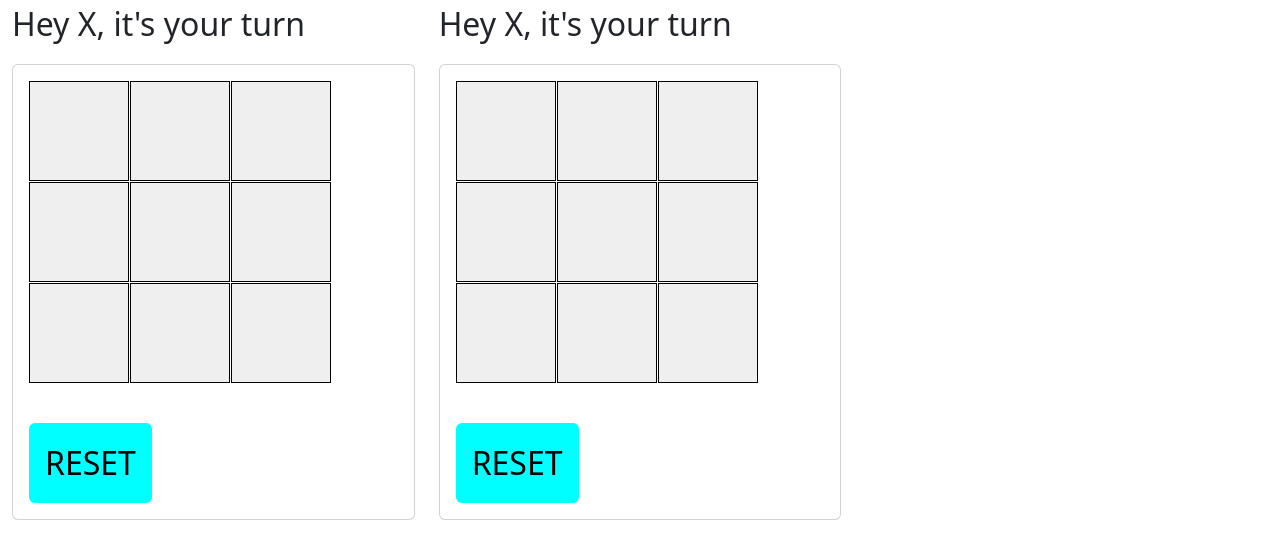
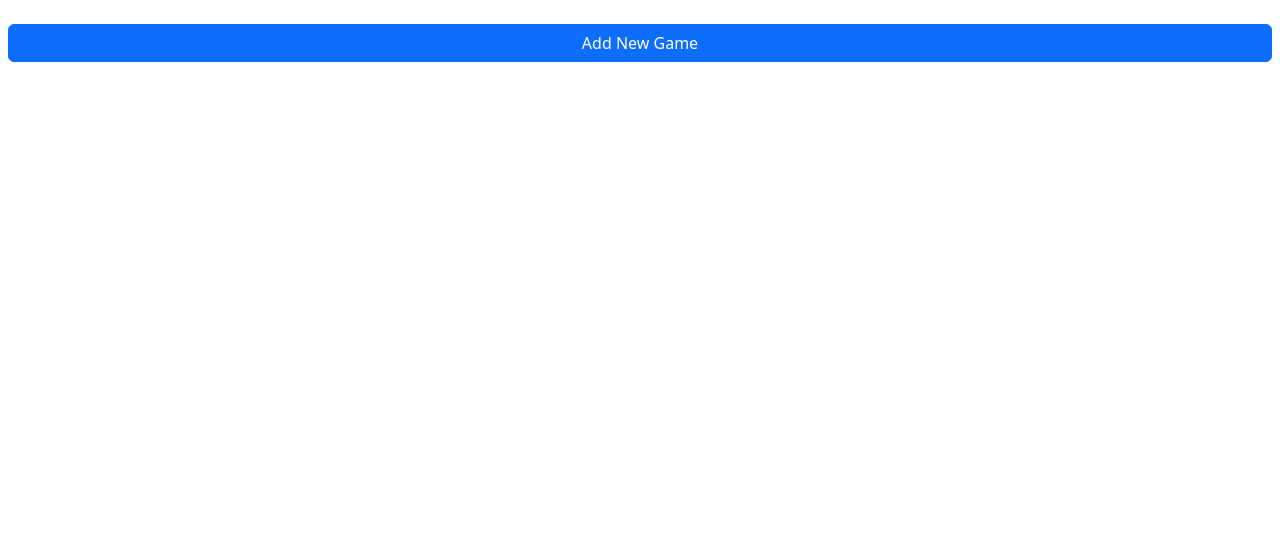
Before and after one commit to tenriajeng/Tic-Tac-Toe-tx, a Next.js app: page / in a window 1280 px wide. Shown: the top 558 px of the page. Built offline with nearby package versions, Linux system fonts and the light colour scheme.

Commit message:
add new game

```diff
--- a/pages/index.tsx
+++ b/pages/index.tsx
@@ -1,18 +1,30 @@
 
-import { Col, Container, Row } from "react-bootstrap";
+import { Button, Col, Container, Row } from "react-bootstrap";
 import 'bootstrap/dist/css/bootstrap.min.css';
+import { useState } from "react";
 import Board from "../containers/Board";
 
 export default function Home() {
+	const [data, setData] = useState(Array);
+
+	const handleChange = () => {
+		setData([...data, data.length + 1]);
+		console.log(data)
+	}
+
 	return (
 		<Container fluid>
-			<Row>
-				<Col lg={4} xs={12} md={8}>
-					<Board />
-				</Col>
-				<Col lg={4} xs={12} md={8}>
-					<Board />
-				</Col>
+			<Row className="pt-4 p-2" >
+				<Button onClick={handleChange} variant="primary">Add New Game</Button>
+			</Row>
+			<Row className="pt-4" >
+				{data.map(value => {
+					return (
+						<Col lg={4} xs={12} md={8}>
+							<Board />
+						</Col>
+					)
+				})}
 			</Row>
 		</Container>
 	);
```
Also changed, not shown: pages/game.tsx (deleted, +0 -25 lines).
